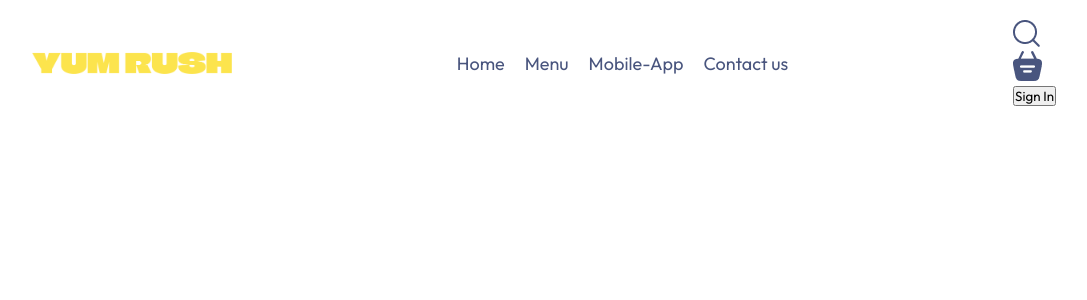
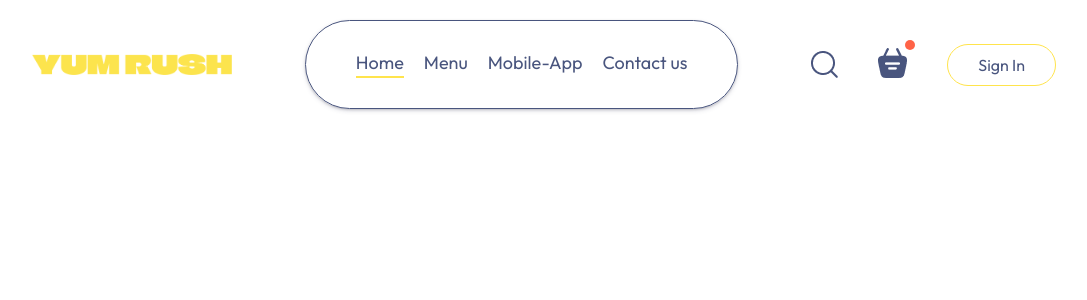
Before and after one commit to glen654/food-delivery, a React (Vite) app in the folder food-delivery-front-end/: page / in a window 1280 px wide. Shown: the top 300 px of the page, without its empty margins (96-1183 px from the left). Built offline with nearby package versions, Linux system fonts and the light colour scheme.

Commit message:
implemented styles for the navigation bar

```diff
--- a/food-delivery-front-end/src/components/navbar/Navbar.jsx
+++ b/food-delivery-front-end/src/components/navbar/Navbar.jsx
@@ -1,16 +1,18 @@
-import React from 'react'
+import React, { useState } from 'react'
 import './navbar.css'
 import {assets} from '../../assets/img/assets'
 
 const Navbar = () => {
+  const [menu,setMenu] = useState("home");
+
   return (
     <div className='navbar'>
         <img src={assets.logo} alt="" className="logo" />
         <ul className="navbar-menu">
-          <li>Home</li>
-          <li>Menu</li>
-          <li>Mobile-App</li>
-          <li>Contact us</li>
+          <li onClick={()=>setMenu("home")} className={menu==="home"?"active":""}>Home</li>
+          <li onClick={()=>setMenu("menu")} className={menu==="menu"?"active":""}>Menu</li>
+          <li onClick={()=>setMenu("mobile-app")} className={menu==="mobile-app"?"active":""}>Mobile-App</li>
+          <li onClick={()=>setMenu("contact us")} className={menu==="contact us"?"active":""}>Contact us</li>
         </ul>
         <div className="navbar-right">
           <img src={assets.search_icon} alt="" />
--- a/food-delivery-front-end/src/components/navbar/navbar.css
+++ b/food-delivery-front-end/src/components/navbar/navbar.css
@@ -15,4 +15,52 @@
     gap: 20px;
     color: #49557e;
     font-size: 18px;
+    border: 1px solid #49557e;
+    padding: 30px 50px;
+    border-radius: 50px;
+    box-shadow: rgba(50, 50, 93, 0.25) 0px 2px 5px -1px, rgba(0, 0, 0, 0.3) 0px 1px 3px -1px;
 }
+
+.navbar-right{
+    display: flex;
+    align-items: center;
+    gap: 40px;
+}
+
+.navbar button{
+    background: transparent;
+    font-size: 16px;
+    color: #49557e;
+    border: 1px solid #ffe44c;
+    padding: 10px 30px;
+    border-radius: 50px;
+    cursor: pointer;
+    transition: 0.3s;
+}
+
+.navbar button:hover{
+    background-color: #ffe44c;
+}
+
+.navbar .active{
+    padding-bottom: 2px;
+    border-bottom: 2px solid #ffe44c;
+}
+
+.navbar li{
+    cursor: pointer;
+}
+
+.navbar-search-icon{
+    position: relative;
+}
+
+.navbar-search-icon .dot{
+    position: absolute;
+    min-width: 10px;
+    min-height: 10px;
+    background-color: tomato;
+    border-radius: 5px;
+    top: -8px;
+    right: -8px;
+}
```
